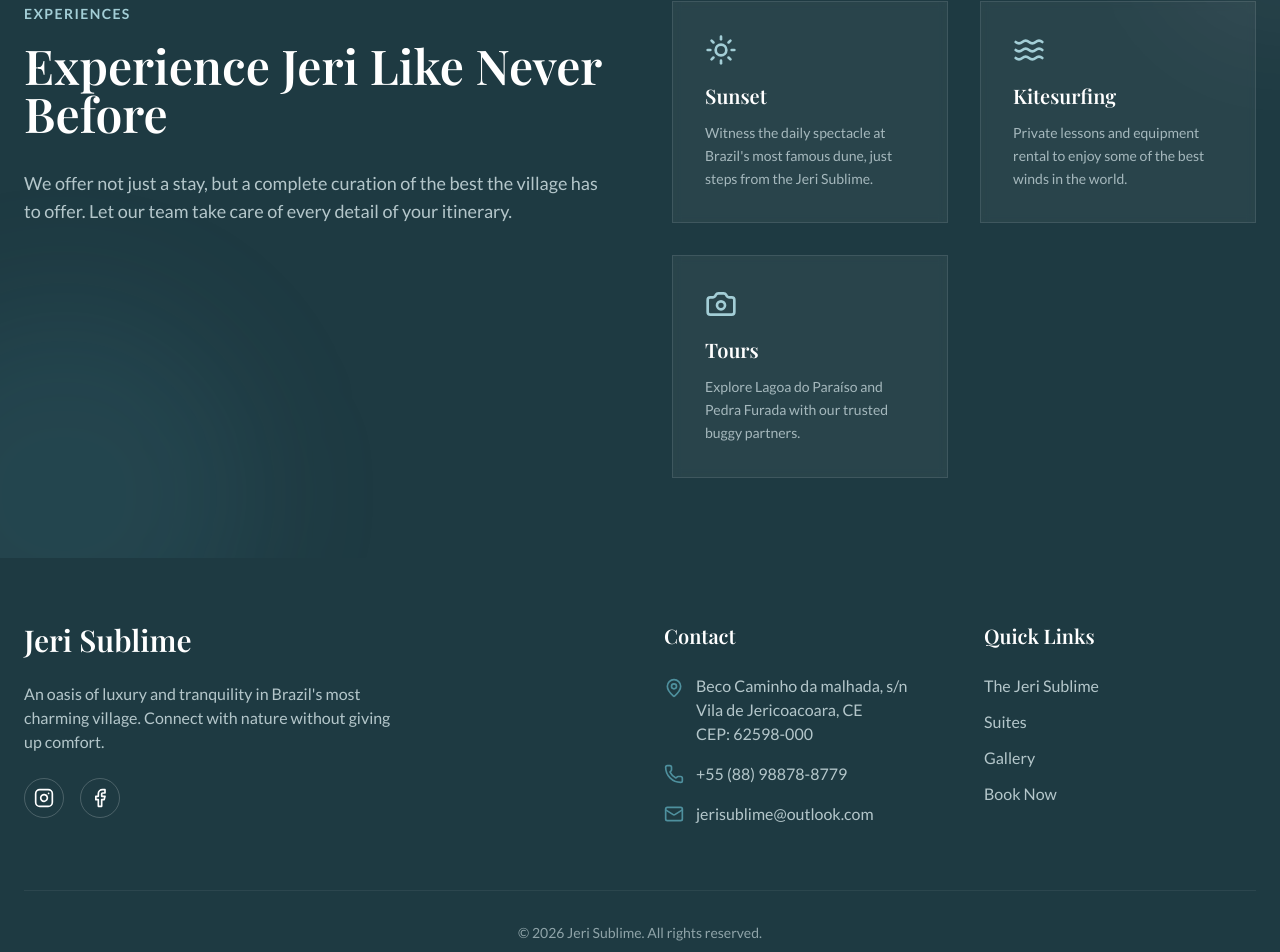
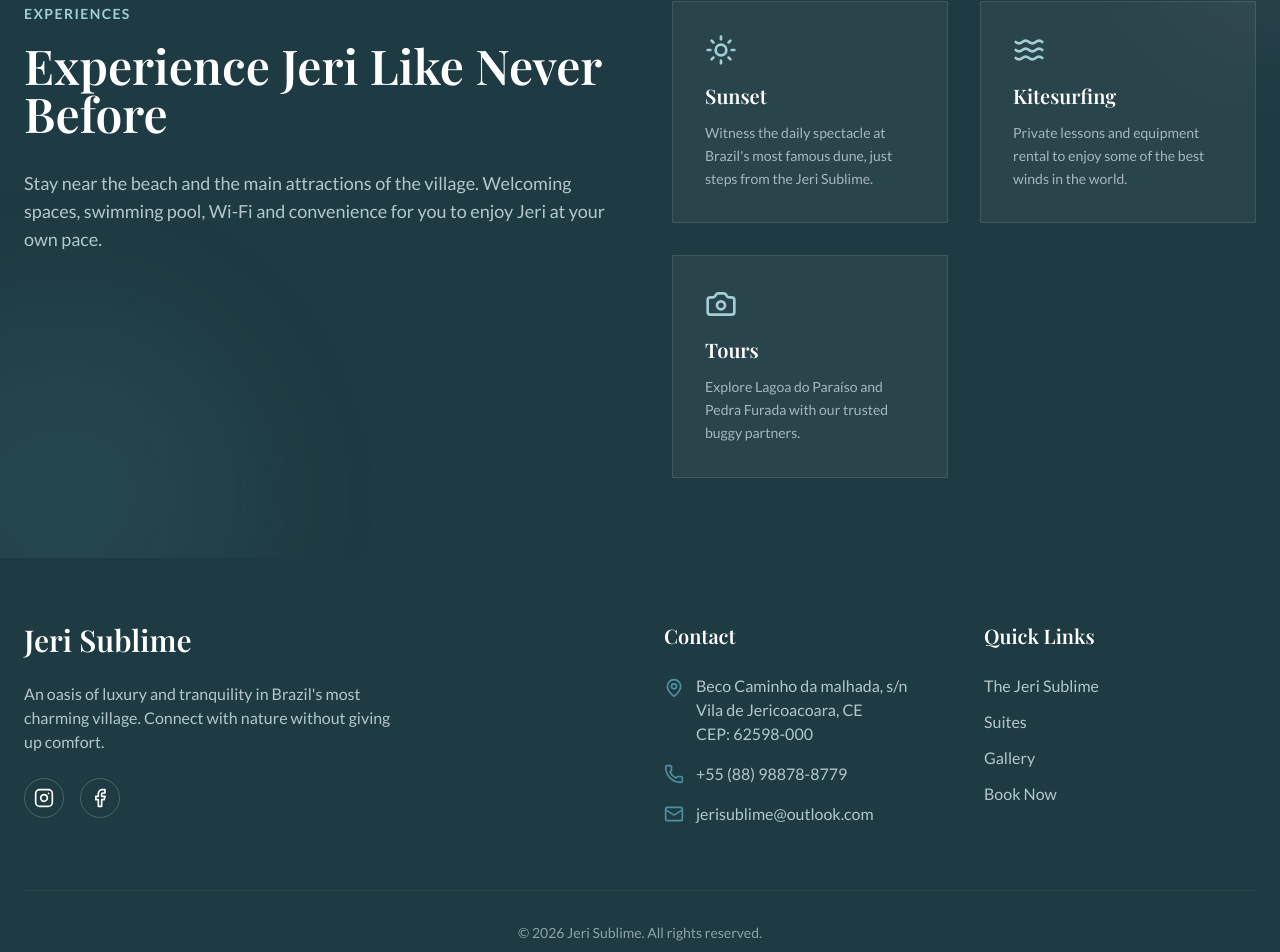
Before and after one commit to jerisublime/jerisublime, a React (Vite) app: page / in a window 1280 px wide. Shown: the part 2524-3476 px from the top of the page. Built offline with nearby package versions, Linux system fonts and the light colour scheme; a web font is replaced by a local one.

Commit message:
traduzir experiences subtitle para espanhol e inglês

```diff
--- a/translations.ts
+++ b/translations.ts
@@ -155,7 +155,7 @@ export const translations: Record<Language, Translations> = {
     experiences: {
       title: 'Vivencie Jeri de Forma Única',
       sectionTitle: 'Experiências',
-      subtitle: 'Não oferecemos apenas uma estadia, mas uma curadoria completa do melhor que a vila tem a oferecer. Deixe nossa equipe cuidar de cada detalhe do seu roteiro.',
+      subtitle: 'Hospede-se perto da praia e dos principais pontos da vila. Ambientes acolhedores, piscina, Wi-Fi e praticidade para você aproveitar Jeri no seu próprio ritmo.',
       discoverMore: 'Descubra Mais',
       items: {
         sunset: {
@@ -269,7 +269,7 @@ export const translations: Record<Language, Translations> = {
     experiences: {
       title: 'Experience Jeri Like Never Before',
       sectionTitle: 'Experiences',
-      subtitle: 'We offer not just a stay, but a complete curation of the best the village has to offer. Let our team take care of every detail of your itinerary.',
+      subtitle: 'Stay near the beach and the main attractions of the village. Welcoming spaces, swimming pool, Wi-Fi and convenience for you to enjoy Jeri at your own pace.',
       discoverMore: 'Discover More',
       items: {
         sunset: {
@@ -383,7 +383,7 @@ export const translations: Record<Language, Translations> = {
     experiences: {
       title: 'Vive Jeri de Forma Única',
       sectionTitle: 'Experiencias',
-      subtitle: 'No ofrecemos solo una estadía, sino una curaduría completa de lo mejor que el pueblo tiene para ofrecer. Deja que nuestro equipo cuide cada detalle de tu itinerario.',
+      subtitle: 'Alojáte cerca de la playa y los puntos principales del pueblo. Espacios acogedores, piscina, Wi-Fi y practicidad para que disfrutes Jeri a tu propio ritmo.',
       discoverMore: 'Descubre Más',
       items: {
         sunset: {
```
